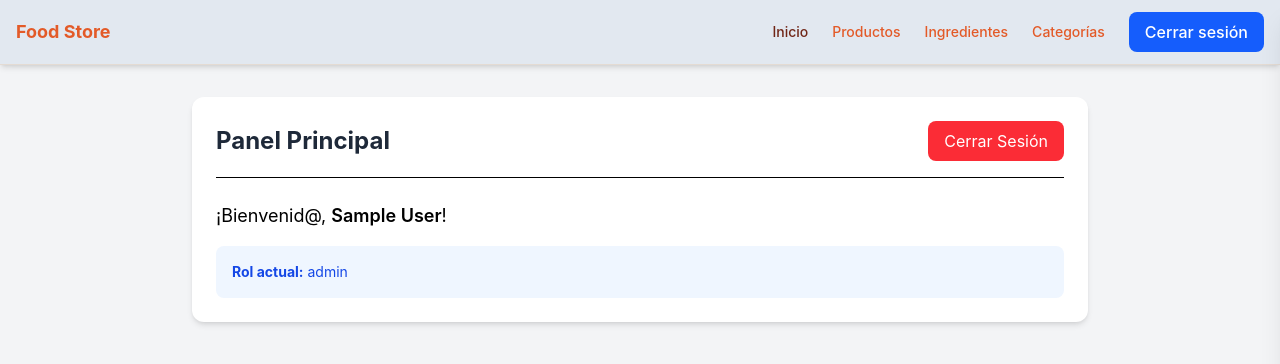
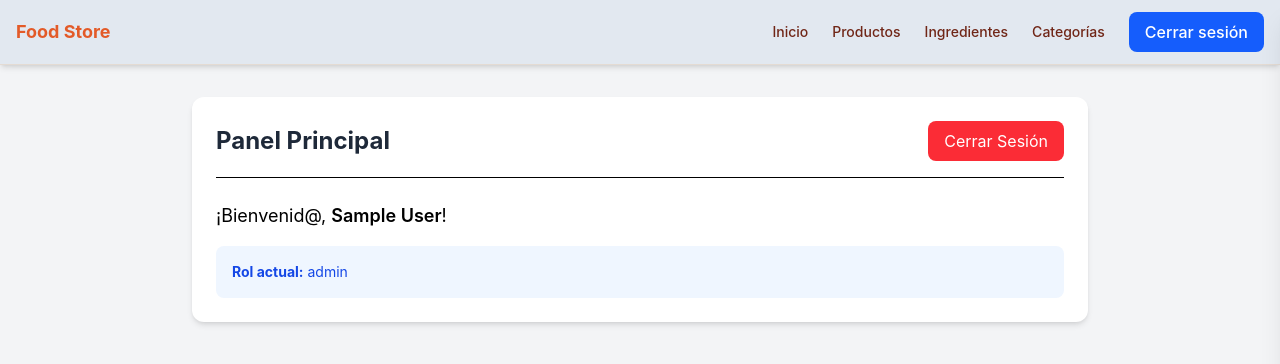
Before and after one commit to rodry-tup-utn/integrador_frontend_prog4, a React (Vite) app: page / in a window 1280 px wide. Shown: the top 364 px of the page. Built offline with nearby package versions, Linux system fonts and the light colour scheme; no server answers; sample sign-in values are in the browser's storage.

Commit message:
fix: rutas de enlaces

```diff
--- a/src/widgets/header/NavLinks.tsx
+++ b/src/widgets/header/NavLinks.tsx
@@ -22,7 +22,7 @@ const NavLinks = () => {
       {isAuthenticated && (
         <>
           <NavLink
-            to={ROUTES.PRODUCTS}
+            to={ROUTES.PUBLIC_PRODUCTS}
             className={({ isActive }) =>
               `text-sm font-medium transition-colors ${
                 isActive
@@ -36,8 +36,8 @@ const NavLinks = () => {
           <NavLink
             to={
               user?.role == "ADMIN"
-                ? ROUTES.INGREDIENTS
-                : ROUTES.PUBLICINGREDIENTS
+                ? ROUTES.ADMIN_INGREDIENTS
+                : ROUTES.PUBLIC_INGREDIENTS
             }
             className={({ isActive }) =>
               `text-sm font-medium transition-colors ${
@@ -50,7 +50,11 @@ const NavLinks = () => {
             Ingredientes
           </NavLink>
           <NavLink
-            to={ROUTES.CATEGORIES}
+            to={
+              user?.role == "ADMIN"
+                ? ROUTES.ADMIN_CATEGORIES
+                : ROUTES.PUBLIC_CATEGORIES
+            }
             className={({ isActive }) =>
               `text-sm font-medium transition-colors ${
                 isActive
```
